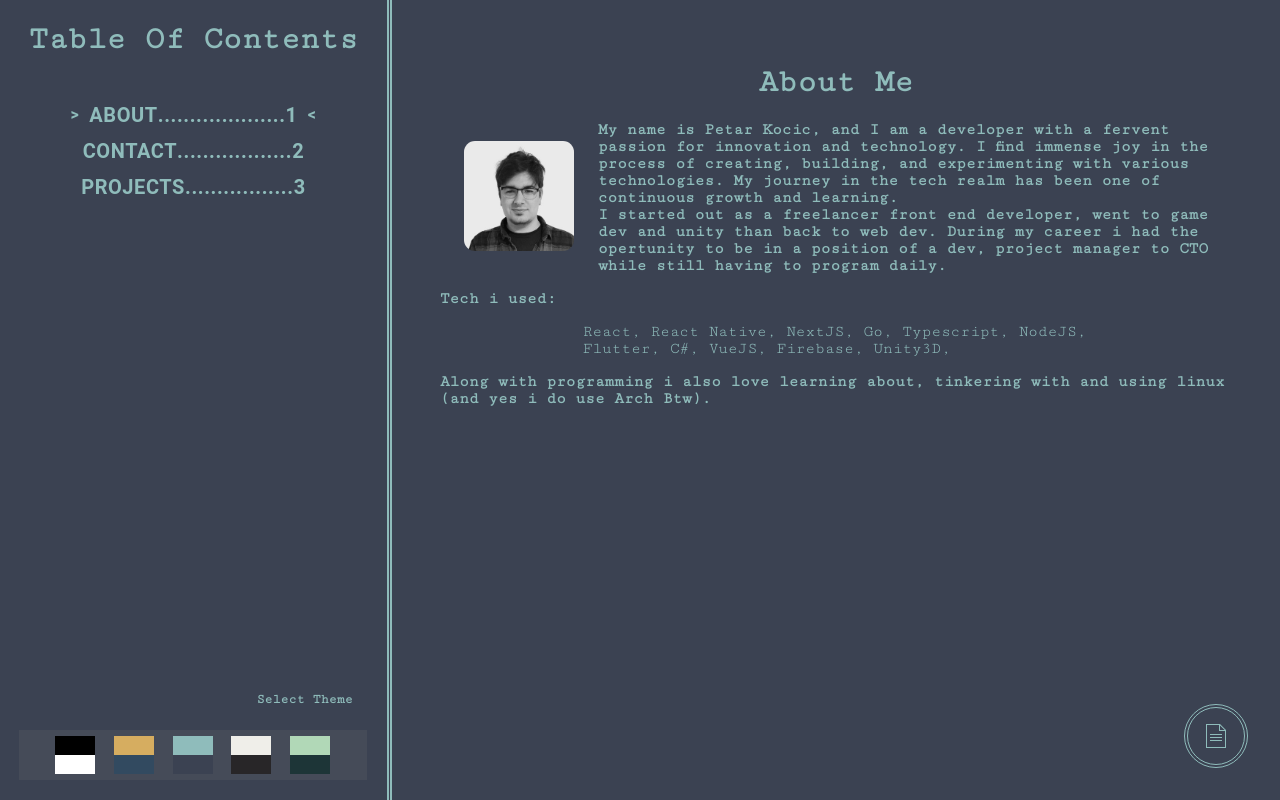
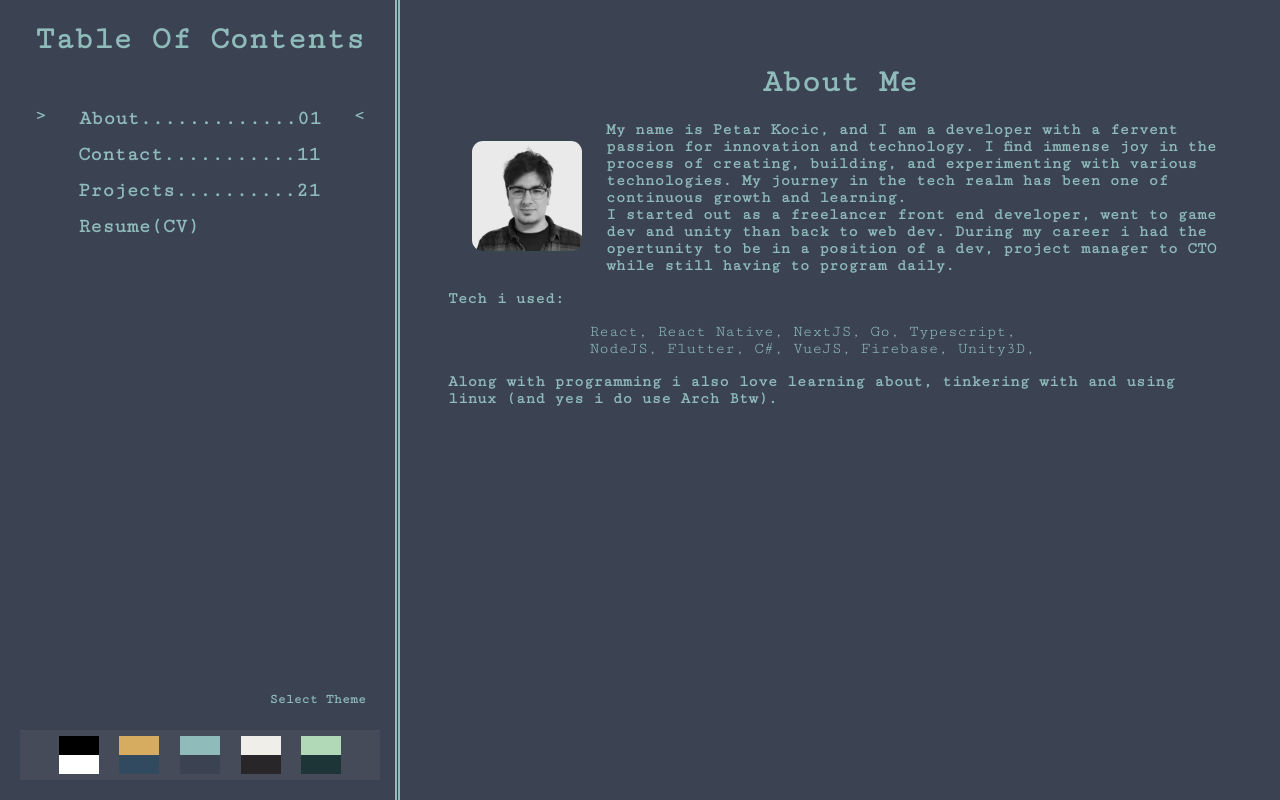
Before and after one commit to ASentientBanana/PortfolioV2, a Next.js app: page /about in a window 1280 px wide. Built offline with nearby package versions, Linux system fonts and the light colour scheme.

Commit message:
New update with resume in TOC

```diff
--- a/components/Layout/index.tsx
+++ b/components/Layout/index.tsx
@@ -1,9 +1,10 @@
 import SideNav from '../navigation/DrawerMenu';
 import DiamondButton from '../diamondButton';
 import TableOfContents from '../tableOfContents';
-import { useState, ReactChild } from 'react';
+import { useState, ReactChild, useContext } from 'react';
 import { styled } from '@mui/material';
 import ResumeButton from '../resumeButton';
+import { WindowSizeContext } from '../../context/window';
 
 interface IProps {
     children: ReactChild
@@ -21,7 +22,7 @@ const MainContainer = styled('div')(({ theme }) => ({
     justifyContent: 'start',
 }));
 
-export const PAGES = ['About', 'Contact', 'Projects']
+export const PAGES = ['About', 'Contact', 'Projects', 'Resume(CV)']
 
 const Layout = ({ children }: IProps) => {
 
@@ -36,7 +37,7 @@ const Layout = ({ children }: IProps) => {
                 text="☰"
             />
             <SideNav open={openDrawer} setOpen={setOpenDrawer} />
-            <ResumeButton />
+            {/* <ResumeButton /> */}
             <TableOfContents />
             {children}
         </MainContainer>
--- a/components/ThemePalette/index.tsx
+++ b/components/ThemePalette/index.tsx
@@ -2,39 +2,49 @@ import { styled, Container } from '@mui/material';
 import { availableThemes, useTheme } from '../../context/themeStore';
 import ThemeButton from './ThemeButton';
 
-const PaletteContainer = styled(Container)(({ theme })=>({
-    display:'flex',
-    justifyContent:'space-evenly',
-    padding:'5px 15px',
-    position:'absolute',
-    bottom:'10px',
-    right:'10px',
-    height:'50px',
-    background:'rgba(113,113,113,0.2)',
+const PaletteContainer = styled(Container)(({ theme }) => ({
+  display: 'flex',
+  justifyContent: 'space-evenly',
+  padding: '5px 15px',
+  position: 'absolute',
+  bottom: '10px',
+  right: '10px',
+  height: '50px',
+  background: 'rgba(113,113,113,0.2)',
+  [theme.breakpoints.down('sm')]: {
+    display: 'grid',
+    height: '130px',
+    gap: 10,
+    gridTemplateColumns: '1fr 1fr'
+  }
 }));
 
-const MainContainer = styled(Container)(({ theme })=>({
-  height:'120px',
-  width:'90%',
-  position:'absolute',
-  bottom:'10px',
-  right:'10px',
-  textAlign:'right'
+const MainContainer = styled(Container)(({ theme }) => ({
+  height: '120px',
+  width: '90%',
+  position: 'absolute',
+  bottom: '10px',
+  right: '10px',
+  textAlign: 'right',
+  [theme.breakpoints.down('sm')]: {
+    width: '80%',
+    height: '180px',
+  }
 }));
 
-const ThemePalette = () =>{
+const ThemePalette = () => {
   const { setTheme } = useTheme();
   const listOfThemes = Object.keys(availableThemes);
-    return(
+  return (
     <MainContainer>
       <h5>Select Theme</h5>
       <PaletteContainer>
         {
-            listOfThemes.map((theme,index)=><ThemeButton
+          listOfThemes.map((theme, index) => <ThemeButton
             key={index}
             primary={availableThemes[theme].palette.primary.main}
             secondary={availableThemes[theme].palette.secondary.main}
-              callback={()=>setTheme(theme)}
+            callback={() => setTheme(theme)}
           />)
         }
       </PaletteContainer>
--- a/components/navigation/DrawerMenu.tsx
+++ b/components/navigation/DrawerMenu.tsx
@@ -43,7 +43,7 @@ const MobileDrawer = ({ open, setOpen }: IProps) => {
       <DrawerList>
         {PAGES.map((page, index) => (
           <DrawerListItem key={index}>
-            <TableOfContentsElement noIndex name={page} index={index} />
+            <TableOfContentsElement isResumeLink={index === PAGES.length - 1} name={page} index={index} />
           </DrawerListItem>
         ))}
       </DrawerList>
--- a/components/tableOfContents/TableOfContentsElement.tsx
+++ b/components/tableOfContents/TableOfContentsElement.tsx
@@ -1,37 +1,57 @@
-import { useRef, useState, useEffect, useCallback } from 'react';
-import { Button, Container, styled } from '@mui/material';
+import { useRef, useState, useEffect, useCallback, ReactNode } from 'react';
+import { Button, Container, styled, } from '@mui/material';
 import { useRouter } from 'next/dist/client/router';
+import Link from 'next/link';
 
 interface IProps {
   name: string;
   index: number;
-  noIndex?: boolean;
+  isResumeLink?: boolean;
 }
 
-const TableOfContentsElement = ({ name, index, noIndex }: IProps) => {
+const LinkWrapper = ({ children, shouldWrap, name }: { shouldWrap?: boolean, children: JSX.Element, name: string }) => {
+  const siteUrl = process.env.NEXT_PUBLIC_SITE_URL;
+
+  if (shouldWrap) {
+    return (
+      <a style={{ textDecoration: 'none' }} href={`${`${siteUrl}/assets/resume.pdf`}`} target={"_blank"} rel="noopener noreferrer">
+        {children}
+      </a>
+
+    )
+  }
+  return (
+    <Link passHref href={shouldWrap ? `${`${siteUrl}/assets/resume.pdf`}` : `/${name.toLowerCase()}`}>
+      {children}
+    </Link>
+  );
+}
+
+const TableOfContentsElement = ({ name, index, isResumeLink }: IProps) => {
+
   const router = useRouter();
 
-  const textContainerRef = useRef<HTMLButtonElement>(null);
+  const textContainerRef = useRef<HTMLDivElement>(null);
   const [numberOfDots, setNumberOfDots] = useState<number>(20);
 
 
 
   const selected = router.pathname === `/${name}`.toLowerCase();
 
-  const selectPage = (pageName: string) => {
-    router.push(pageName.toLowerCase())
-  };
 
-  const TextContainer = styled(Button)(({ theme }) => ({
-    display: 'flex',
-    marginBottom: '20px',
-    fontWeight: 'bolder',
-    justifyContent: 'center',
+
+  const TextContainer = styled(Container)(({ theme }) => ({
     width: '100%',
     height: '1rem',
-    fontSize: '20px',
+    display: 'flex',
     paddingX: '5px',
     paddingY: '10px',
+    fontSize: '20px',
+    cursor: 'pointer',
+    fontWeight: 'bolder',
+    userSelect: 'none',
+    marginBottom: '20px',
+    justifyContent: 'center',
     [theme.breakpoints.down('md')]: {
       justifyContent: 'start',
     },
@@ -47,33 +67,24 @@ const TableOfContentsElement = ({ name, index, noIndex }: IProps) => {
     },
   }));
 
-  const TOCDotsL = styled('span')(({ theme }) => ({
-    [theme.breakpoints.up('lg')]: {
-      display: 'block',
-    },
-    [theme.breakpoints.down('lg')]: {
-      display: 'none',
-    },
-    ':hover': {
-      backgroundColor: 'transparent'
+
+  const CustomWrapper = styled(Container)(({ theme }) => ({
+    padding: 0,
+    margin: 0,
+    [theme.breakpoints.down('sm')]: {
+      display: 'none'
     }
-  }));
+  }))
 
-  const TOCDotsM = styled('span')(({ theme }) => ({
-    display: 'none',
-    [theme.breakpoints.down('lg')]: {
-      display: 'block',
-    },
-    [theme.breakpoints.down('md')]: {
-      display: 'none',
-    },
-  }));
 
   const SetWidth = useCallback(() => {
+
     if (textContainerRef.current) {
-      const _ = textContainerRef.current?.clientWidth / 12;
-      if (textContainerRef.current?.clientWidth !== numberOfDots)
-        setNumberOfDots(_);
+      const dotCountFullWidth = textContainerRef.current?.clientWidth / 20;
+      const count = dotCountFullWidth - name.length;
+      if (count > 0 && count !== numberOfDots) {
+        setNumberOfDots(Math.floor(count));
+      }
     }
   }, [numberOfDots]);
 
@@ -87,13 +98,17 @@ const TableOfContentsElement = ({ name, index, noIndex }: IProps) => {
       window.removeEventListener('resize', SetWidth);
     };
   }, [numberOfDots, SetWidth]);
+
   return (
-    <TextContainer ref={textContainerRef} onClick={() => selectPage(name)}>
-      <span>{name}</span>
-      <TOCDotsL> {'.'.repeat(25 - name.length)}</TOCDotsL>
-      <TOCDotsM> {'.'.repeat(14 - name.length)}</TOCDotsM>
-      {noIndex ? null : <span>{index + 1}</span>}
-    </TextContainer>
+    <LinkWrapper name={name} shouldWrap={isResumeLink}>
+      <TextContainer ref={textContainerRef}>
+        <CustomWrapper>
+          {name}
+          {!isResumeLink && '.'.repeat(numberOfDots) + index + 1}
+          <br />
+        </CustomWrapper>
+      </TextContainer>
+    </LinkWrapper>
   );
 };
 
--- a/components/tableOfContents/index.tsx
+++ b/components/tableOfContents/index.tsx
@@ -2,33 +2,50 @@ import { Container, styled } from '@mui/material';
 import TableOfContentsElement from './TableOfContentsElement';
 import { PAGES } from '../Layout';
 import ThemePalette from '../ThemePalette';
+import { useContext, useState } from 'react';
+import { WindowSizeContext } from '../../context/window';
 
-const MainContainer = styled(Container)(({ theme }) => ({
-  height: '100%',
-  width: '35%',
-  position: 'relative',
-  borderRight: `5px double ${theme.palette.primary.main}`,
-  padding: ' 0 20px !important',
-  margin: 0,
-  backgroundColor: theme.palette.secondary.main,
-  [theme.breakpoints.down('md')]: {
-    display: 'none',
-  },
-}));
+
 
 
 const TableOfContents = () => {
+
 
   const TOCTitle = styled('h1')({
     textAlign: 'center',
     marginBottom: '50px',
   });
+  const MainContainer = styled(Container)(({ theme }) => ({
+    height: '100%',
+    width: `400px`,
+    position: 'relative',
+    padding: ' 0 20px !important',
+    margin: 0,
+    userSelect: 'none',
+
+    backgroundColor: theme.palette.secondary.main,
+    [theme.breakpoints.down('md')]: {
+      display: 'none',
+    },
+  }));
+
+  const BorderLine = styled(Container)(({ theme }) => ({
+    borderRight: `5px double ${theme.palette.primary.main}`,
+    position: 'absolute',
+    right: 0,
+    bottom: 0,
+    height: '100%',
+    // cursor: 'col-resize',
+    width: '2px',
+    padding: '0px !important'
+  }));
 
   return (
     <MainContainer>
-      <TOCTitle>Table Of Contents</TOCTitle>
+      <TOCTitle>Table Of Contents </TOCTitle>
+      <BorderLine />
       {PAGES.map((page, index) => (
-        <TableOfContentsElement name={page} index={index} key={index} />
+        <TableOfContentsElement name={page} isResumeLink={index === PAGES.length - 1} index={index} key={index} />
       ))}
       <ThemePalette />
     </MainContainer>
--- /dev/null
+++ b/context/window.tsx
@@ -0,0 +1,44 @@
+import { ReactChildren, ReactNode, createContext, useState } from 'react';
+
+const INITIAL_SIZE = 350;
+const MIN_SIZE = 240;
+const MAX_SIZE = 850;
+
+export const WindowSizeContext = createContext({
+    size: INITIAL_SIZE,
+    resize: (direction: number) => { },
+    isDragging: false,
+    setIsDragging: (x: boolean) => { }
+});
+
+
+const WindowSizeContextProvider = ({ children }: { children: ReactNode }) => {
+    const [size, setSize] = useState(INITIAL_SIZE);
+    const [isDragging, setIsDragging] = useState(false);
+    const step = 5;
+    const resize = (direction: number) => {
+
+        setSize((curr) => {
+
+            // return curr > direction ? - direction : curr;
+            if (direction > 0) {
+                const res = (curr + step);
+                return res < MAX_SIZE ? res : MAX_SIZE;
+            } else if (direction < 0) {
+                const res = curr - step;
+                return res > MIN_SIZE ? res : MIN_SIZE;
+            } else {
+                return curr
+            }
+        })
+    }
+
+    return (
+        <WindowSizeContext.Provider value={{ size, resize, setIsDragging, isDragging }}>
+            {children}
+        </WindowSizeContext.Provider>
+    );
+}
+
+
+export default WindowSizeContextProvider;
--- a/pages/_app.tsx
+++ b/pages/_app.tsx
@@ -3,6 +3,7 @@ import type { AppProps } from 'next/app';
 import { ThemeContextProvider } from '../context/themeStore';
 import Head from 'next/head';
 import Layout from '../components/Layout';
+import WindowSizeContextProvider from '../context/window';
 
 function MyApp({ Component, pageProps }: AppProps) {
 
@@ -18,9 +19,11 @@ function MyApp({ Component, pageProps }: AppProps) {
         />
       </Head>
       <ThemeContextProvider>
-        <Layout>
-          <Component {...pageProps} />
-        </Layout>
+        <WindowSizeContextProvider>
+          <Layout>
+            <Component {...pageProps} />
+          </Layout>
+        </WindowSizeContextProvider>
       </ThemeContextProvider>
     </>
   );
--- a/pages/about.tsx
+++ b/pages/about.tsx
@@ -26,6 +26,7 @@ const AboutText = styled('p')({
 
 const MainContainer = styled(Container)(({ theme }) => ({
     padding: '0',
+    userSelect: 'none',
     width: '80%',
     margin: '0 auto',
     [theme.breakpoints.down('sm')]: {
--- a/pages/projects.tsx
+++ b/pages/projects.tsx
@@ -31,8 +31,9 @@ export async function getServerSideProps() {
 }
 
 const ProjectPage = ({ projects, baseUrl }: { projects: IProject[], baseUrl: string }) => {
+
     const MainContainer = styled(Container)({
-        width: '100%',
+        width: '80%',
         overflowY: 'scroll',
     });
 
@@ -40,7 +41,7 @@ const ProjectPage = ({ projects, baseUrl }: { projects: IProject[], baseUrl: str
 
     const ContentContainer = styled(Container)(({ theme }) => ({
         display: 'grid',
-        gap: '5px',
+        gap: '15px',
         gridTemplateColumns: 'repeat(3,1fr)',
         [theme.breakpoints.down('xl')]: {
             display: 'grid',
```
Also changed, not shown: components/projectTile/index.tsx (+29 -3 lines), pages/contact.tsx (+4 -4 lines). Lines whose indentation alone changed are shown as unchanged.
